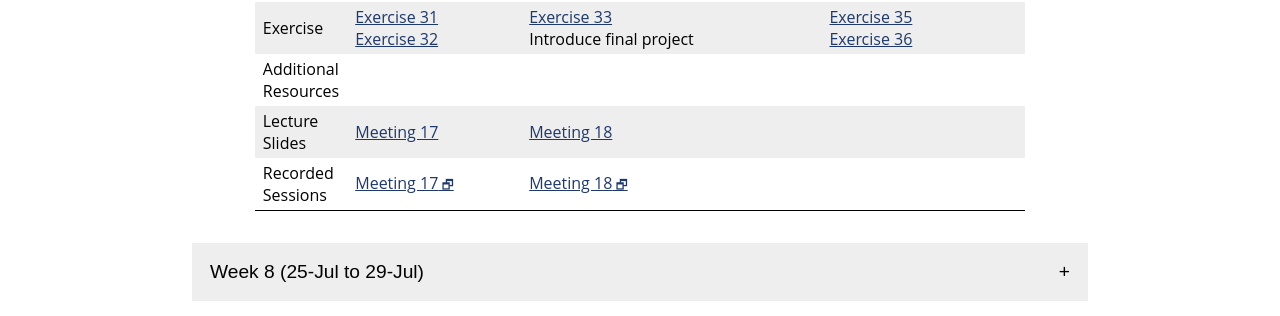
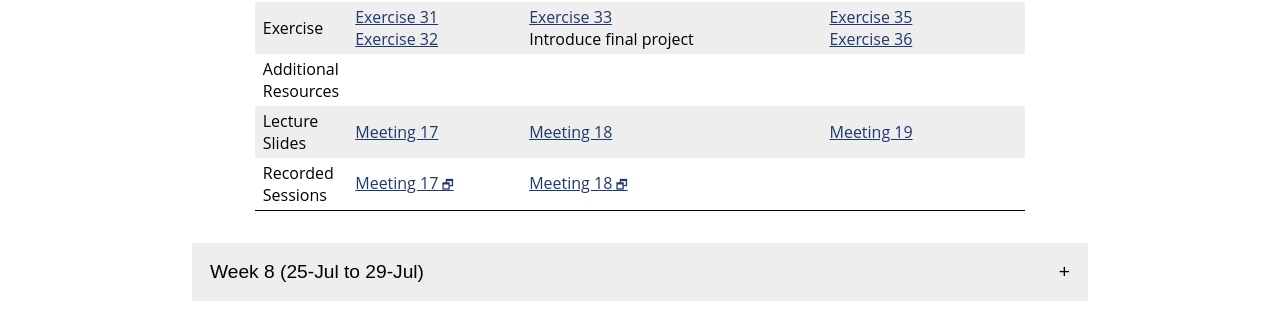
Before and after one commit to jhu-ip/cs220-summer22, a Jekyll site: the page built from material.md, in a window 1280 px wide. Shown: the part 1090-1406 px from the top of the page. Built offline with Jekyll 4.4.1, drawn with Linux system fonts in a browser that asks for light colours.

Commit message:
post meeting 19 lecture slides

```diff
--- a/material.csv
+++ b/material.csv
@@ -248,6 +248,7 @@ Week,Day,Date,Type,Link text,URL
 7,3,22-Jul,Slides,Iterators,slides/day36_iterators.pdf
 7,3,22-Jul,Recap,Day 36,questions/day36.html
 7,3,22-Jul,Exercise,Exercise 36,exercise/ex36.html
+7,3,22-Jul,LectureSlides,Meeting 19,slides/class19.pdf
 
 8,1,25-Jul,Video,Lambdas,https://jh.hosted.panopto.com/Panopto/Pages/Viewer.aspx?id=5eb3773f-b093-4630-8e18-ae810038ea47
 8,1,25-Jul,Slides,Lambdas,slides/day37_lambdas.pdf
--- a/material.md
+++ b/material.md
@@ -406,7 +406,7 @@ the materials for that week.
       <td>Lecture<br>Slides</td>
       <td><a href='slides/class17.pdf'>Meeting 17</a></td>
       <td><a href='slides/class18.pdf'>Meeting 18</a></td>
-      <td></td>
+      <td><a href='slides/class19.pdf'>Meeting 19</a></td>
     </tr>
     <tr>
       <td>Recorded<br>Sessions</td>
```
Also changed, not shown: 1 other file.
